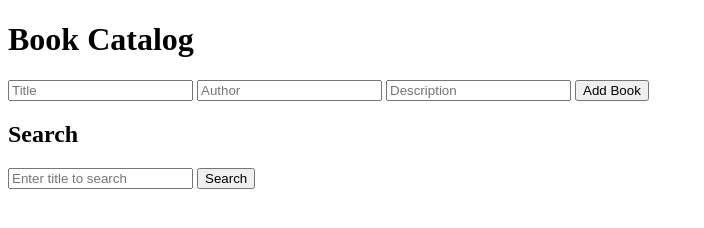
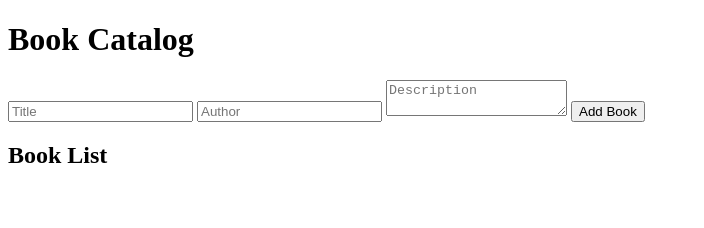
Before and after one commit to nagapavani23/webapp, a plain HTML site: page frontend/index.html in a window 1280 px wide. Shown: the whole page, without its empty margins (0-704 px from the left). Drawn offline with Linux system fonts and the light colour scheme; no server answers.

Commit message:
Update index.html

```diff
--- a/frontend/index.html
+++ b/frontend/index.html
@@ -5,17 +5,15 @@
 </head>
 <body>
   <h1>Book Catalog</h1>
+
   <form id="book-form">
-    <input id="title" placeholder="Title" required>
-    <input id="author" placeholder="Author" required>
-    <input id="desc" placeholder="Description">
+    <input type="text" id="title" placeholder="Title" required />
+    <input type="text" id="author" placeholder="Author" required />
+    <textarea id="desc" placeholder="Description"></textarea>
     <button type="submit">Add Book</button>
   </form>
 
-  <h2>Search</h2>
-  <input id="search" placeholder="Enter title to search">
-  <button onclick="searchBook()">Search</button>
-
+  <h2>Book List</h2>
   <ul id="book-list"></ul>
 
   <script src="script.js"></script>
```
